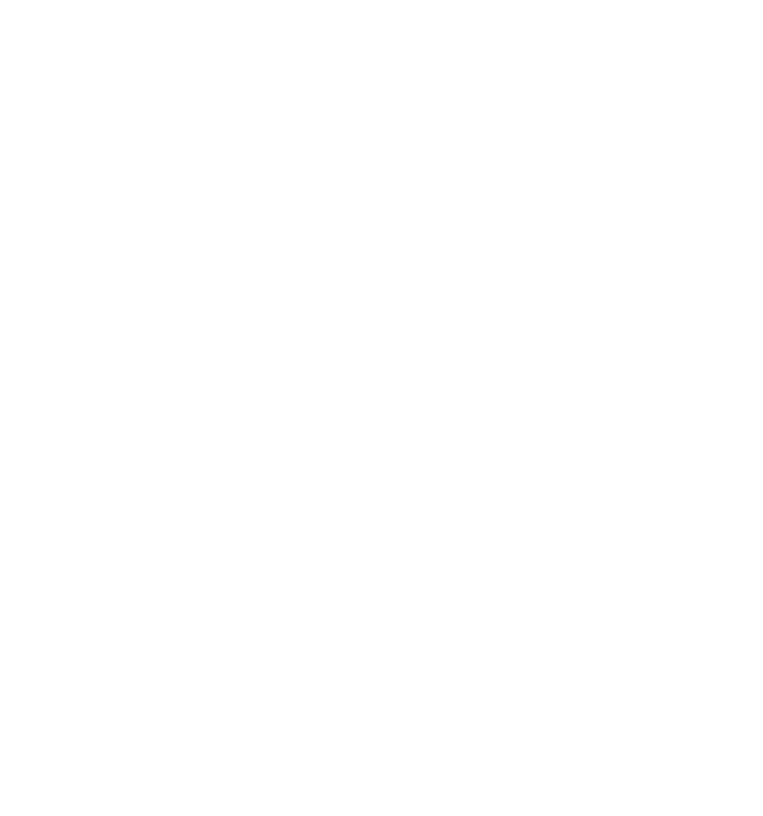
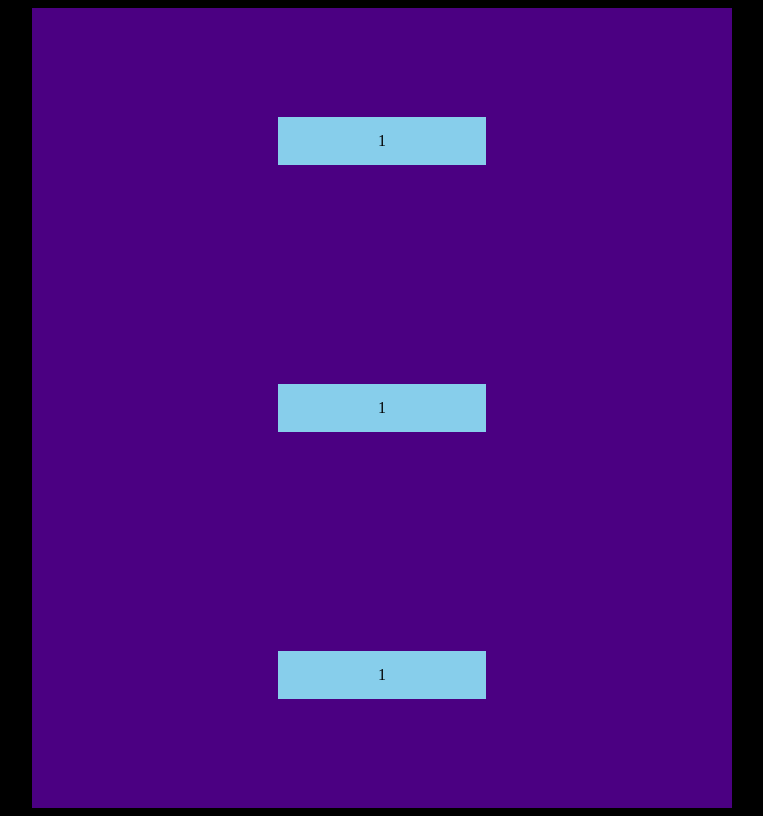
Before and after one commit to llynqq/WBA-Tomko-Filip-2.K, a plain HTML site: page 18-11-21/index.html in a window 1280 px wide. Shown: the whole page, without its empty margins (258-1021 px from the left). Drawn offline with Linux system fonts and the light colour scheme.

Commit message:
color changes

```diff
--- a/18-11-21/index.html
+++ b/18-11-21/index.html
@@ -11,9 +11,9 @@
 
 <body>
     <div class="flex-container">
-        <div class="flex-items"></div>
-        <div class="flex-items"></div>
-        <div class="flex-items"></div>
+        <div>1</div>
+        <div>1</div>
+        <div>1</div>
     </div>
 </body>
 
--- a/18-11-21/style.css
+++ b/18-11-21/style.css
@@ -1,5 +1,12 @@
+body {
+    background-color: black;
+}
 .flex-container {
     display: flex;
+    margin: 0px auto;
+    width: 700px;
+    height: 800px;
+    background-color: indigo;
     flex-direction: column;
     flex-wrap: nowrap;
     justify-content: space-around;
@@ -7,29 +14,9 @@
     align-content: stretch;
   }
 
-  .flex-items:nth-child(1) {
-    display: block;
-    flex-grow: 0;
-    flex-shrink: 1;
-    flex-basis: auto;
-    align-self: auto;
-    order: 0;
+  .flex-container > div {
+    background-color:skyblue;
+    margin: 5px;
+    padding: 15px 100px;
+    text-align: center;
   }
-
-  .flex-items:nth-child(2) {
-    display: block;
-    flex-grow: 0;
-    flex-shrink: 1;
-    flex-basis: auto;
-    align-self: auto;
-    order: 0;
-  }
-
-  .flex-items:nth-child(3) {
-    display: block;
-    flex-grow: 0;
-    flex-shrink: 1;
-    flex-basis: auto;
-    align-self: auto;
-    order: 0;
-  }
```
